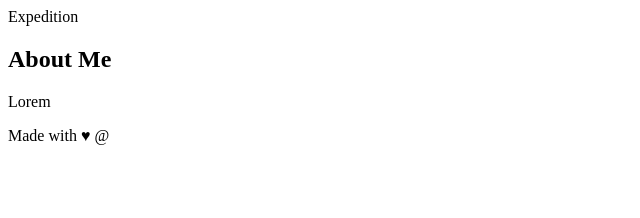
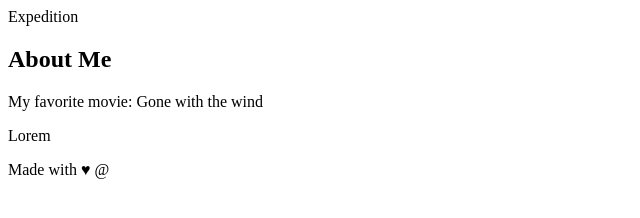
Before and after one commit to ZoeHist/videoteca, a plain HTML site: page index.html in a window 1280 px wide. Shown: the whole page, without its empty margins (0-640 px from the left). Drawn offline with Linux system fonts and the light colour scheme.

Commit message:
Update sidebar with my favorite movie

```diff
--- a/index.html
+++ b/index.html
@@ -18,6 +18,7 @@
 <!-- start of new content -->
     <aside>
         <h2>About Me</h2>
+        <p>My favorite movie: Gone with the wind</p>
         <p> Lorem</p>
     </aside>
 <!-- end of new content -->
```
